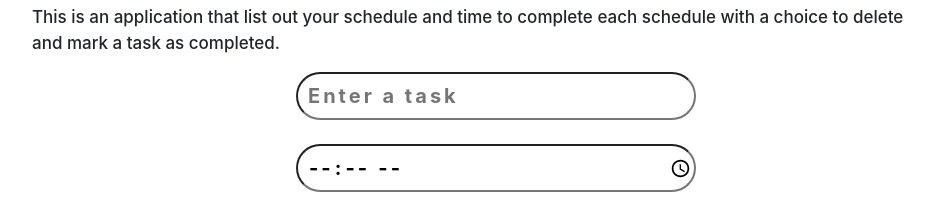
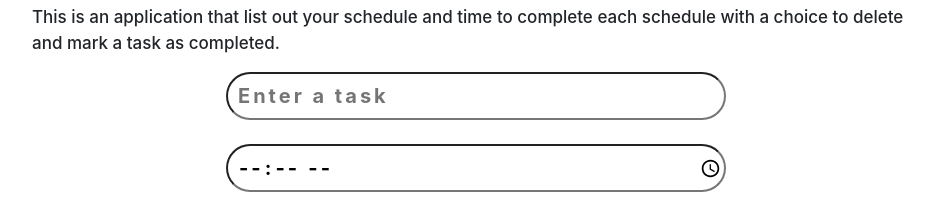
Before and after one commit to was-coder/wejapa-js-task3, a plain HTML site: page index.html in a window 1280 px wide. Shown: the part 51-264 px from the top of the page, without its empty margins (164-1098 px from the left). Drawn offline with Linux system fonts and the light colour scheme.

```diff
--- a/css/index.scss
+++ b/css/index.scss
@@ -25,10 +25,9 @@
 
         input, #addTask {
             display: block;
-            width: 400px;
-            max-width: 90%;
+            width: 500px;
+            max-width: 95%;
             height: 3rem;
-            margin-left: 40px;
             font-size: 20px;
             font-weight: bold;
             padding-left: 10px;
@@ -49,6 +48,7 @@
                     display: block;
                     max-width: 90%;
                     width: 450px;
+                    margin-left: 40px;
                     font-size: 15px;
                     border-radius: 25px;
                     padding-left: 10px;
```
Also changed, not shown: css/index.css, 1 other file.
